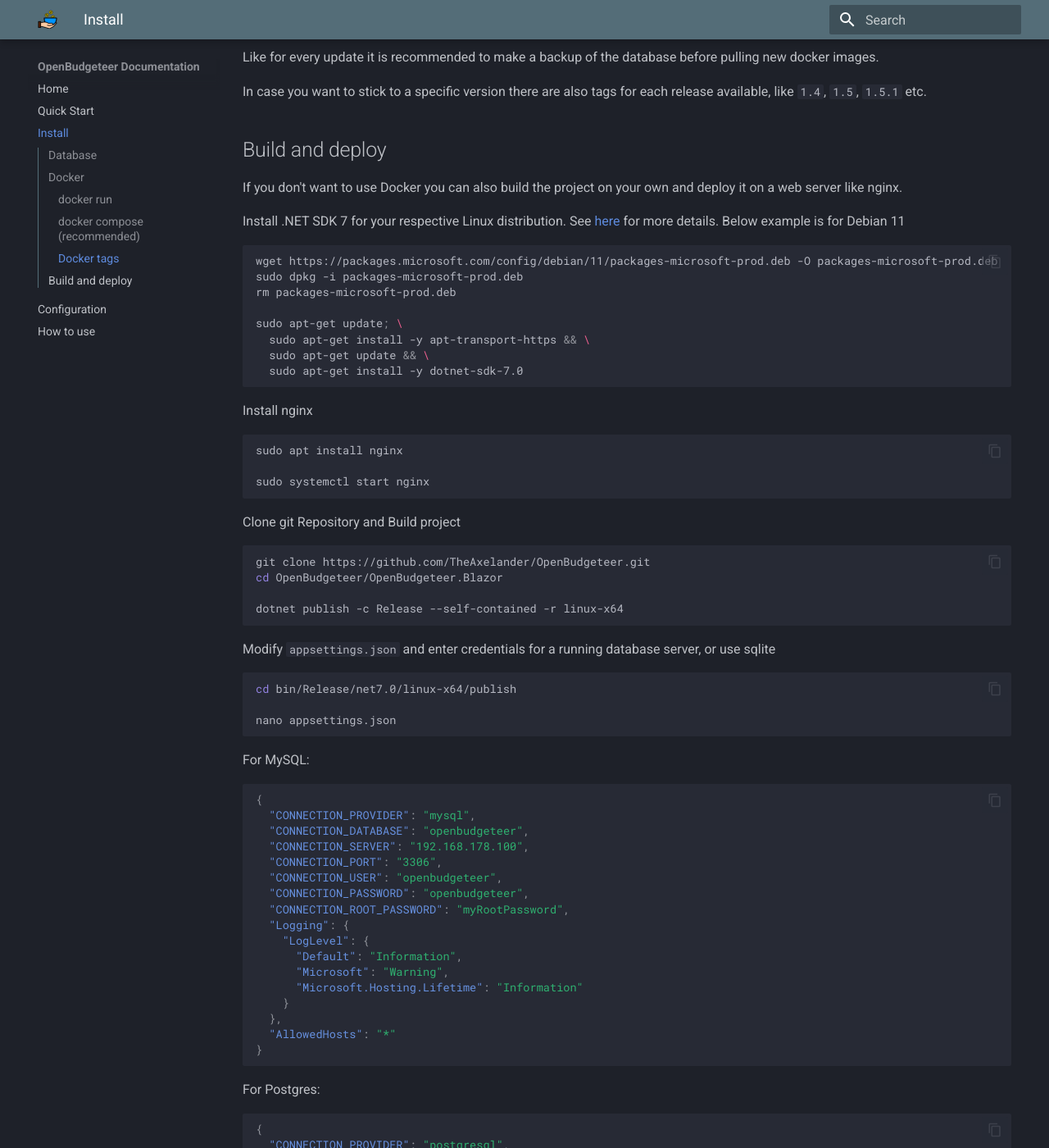
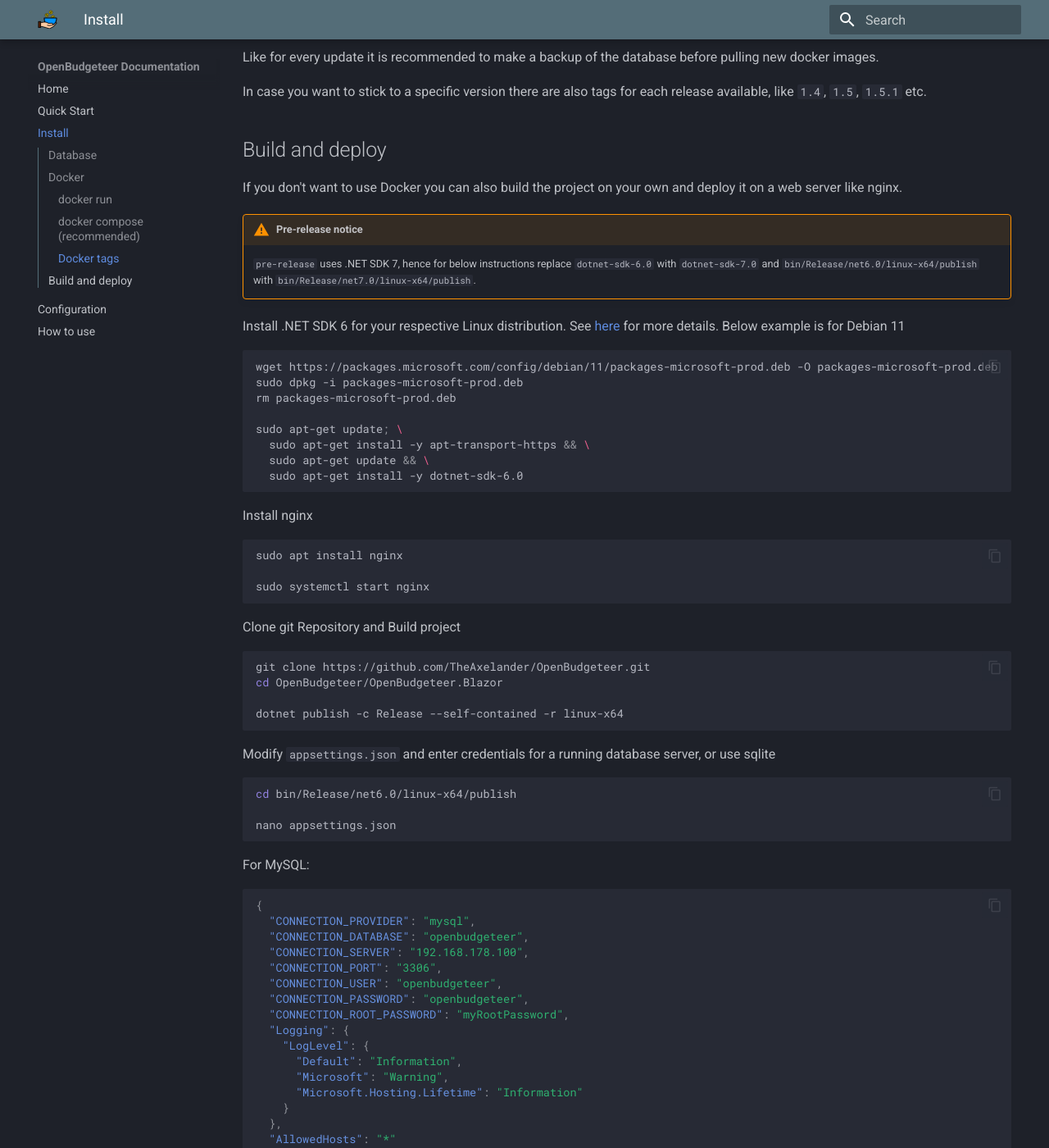
Before and after one commit to openbudgeteer/openbudgeteer.github.io, an MkDocs documentation site: the page built from docs/install.md, in a window 1280 px wide and 1400 px high, scrolled down 3244 px. Shown: the whole window at 82% size. Built offline with MkDocs 1.6.1 and Material for MkDocs 9.7.7, drawn with Linux system fonts in a browser that asks for light colours; some of the changed text lies outside the part shown.

Commit message:
Add and update additional pre-release notices

````diff
--- a/docs/install.md
+++ b/docs/install.md
@@ -100,9 +100,9 @@
 Below another example how to deploy OpenBudgeteer together with PostgreSQL Server.
 Please note that role and database `openbudgeteer` will be created with full authority on the `db` container on the first initialization of the database.
 
-!!! warning "Pre-release feature"
+!!! warning "Pre-release notice"
 
-    PostgreSQL support is currently only available in `pre-release` and planned to be released with Update `1.7`
+    PostgreSQL support is currently only available in `pre-release` and is planned to be released with Update `1.7`
 
 ```yml
 version: "3"
@@ -161,7 +161,11 @@
 
 If you don't want to use Docker you can also build the project on your own and deploy it on a web server like nginx.
 
-Install .NET SDK 7 for your respective Linux distribution. See [here](https://docs.microsoft.com/en-us/dotnet/core/install/linux) for more details. Below example is for Debian 11
+!!! warning "Pre-release notice"
+
+    `pre-release` uses .NET SDK 7, hence for below instructions replace `dotnet-sdk-6.0` with `dotnet-sdk-7.0` and `bin/Release/net6.0/linux-x64/publish` with `bin/Release/net7.0/linux-x64/publish`.
+
+Install .NET SDK 6 for your respective Linux distribution. See [here](https://docs.microsoft.com/en-us/dotnet/core/install/linux) for more details. Below example is for Debian 11
 
 ```bash
 wget https://packages.microsoft.com/config/debian/11/packages-microsoft-prod.deb -O packages-microsoft-prod.deb
@@ -171,7 +175,7 @@
 sudo apt-get update; \
   sudo apt-get install -y apt-transport-https && \
   sudo apt-get update && \
-  sudo apt-get install -y dotnet-sdk-7.0
+  sudo apt-get install -y dotnet-sdk-6.0
 ```
 
 Install nginx
@@ -194,7 +198,7 @@
 Modify `appsettings.json` and enter credentials for a running database server, or use sqlite
 
 ```bash
-cd bin/Release/net7.0/linux-x64/publish
+cd bin/Release/net6.0/linux-x64/publish
 
 nano appsettings.json
 ```
````
Also changed, not shown: docs/config.md (+14 -3 lines).
